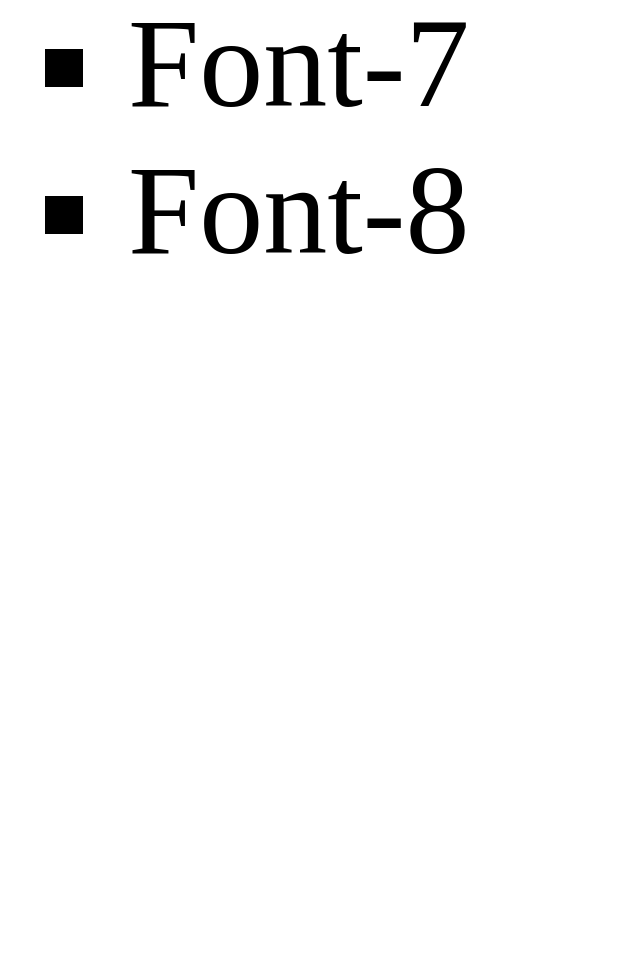
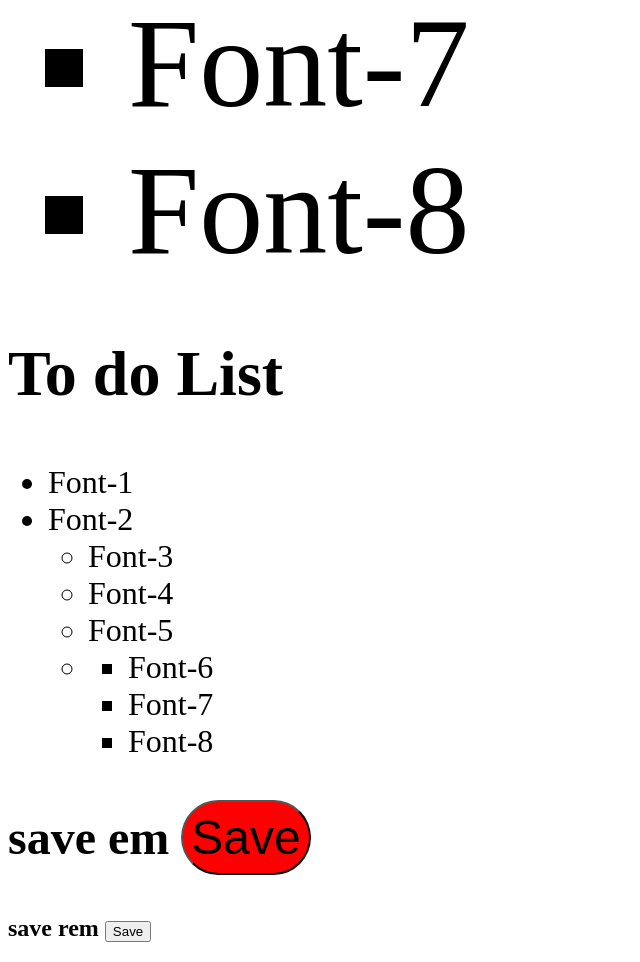
Before and after one commit to Auro-jyoti/CSS-Properties, a plain HTML site: page cssUnits.html in a window 1280 px wide. Shown: the part 1790-2752 px from the top of the page, without its empty margins (0-640 px from the left). Before the commit the page ends 2090 px from the top, so only its background shows below. Drawn offline with Linux system fonts and the light colour scheme.

Commit message:
em vs rems

```diff
--- a/cssUnits.css
+++ b/cssUnits.css
@@ -46,3 +46,22 @@ h3 {
 li {
     font-size: 2em;
 }
+
+.rem-list h1 {
+    font-size: 4rem;
+}
+
+.rem-list li {
+    font-size: 2rem;
+}
+
+.em-header-btn {
+    font-size: 3em;
+}
+.em-rem {
+    background-color: red;
+    /* font-size: 1em; */
+    font-size: 1em;
+    padding: 0.5rem;
+    border-radius: 5em;
+}
--- a/cssUnits.html
+++ b/cssUnits.html
@@ -61,5 +61,36 @@
             </li>
         </ul>
     </section>
+
+    <!-- Root Ems -->
+    <!-- Relative to the root html elements font-size.
+    often easier to work with
+
+    if the root font-size is 20px, 1rem is always 20px, 2rem is always 40px etc -->
+
+    <section class="rem-list">
+        <h1>To do List</h1>
+        <ul>
+            <li>Font-1</li>
+            <li>Font-2
+                <ul>
+                    <li>Font-3</li>
+                    <li>Font-4</li>
+                    <li>Font-5</li>
+                    <li>
+                        <ul>
+                            <li>Font-6</li>
+                            <li>Font-7</li>
+                            <li>Font-8</li>
+                        </ul>
+                    </li>
+                </ul>
+            </li>
+        </ul>
+    </section>
+    <section class="em-vs-rem">
+        <h1 class="em-header-btn">save em <button class="em-rem">Save</button></h1>
+        <h1 class="rem-header">save rem <button class="rem-em">Save</button></h1>
+    </section>
   </body>
 </html>
```
